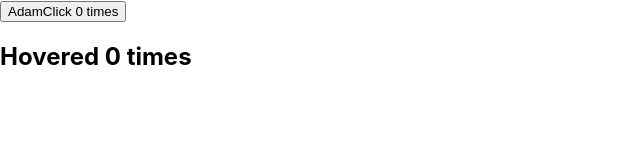
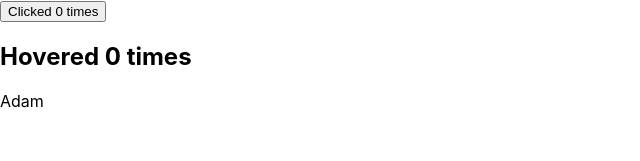
Before and after one commit to AdamStajer07/ReactLessons, a React (Create React App) app in the folder fifth-part/: page / in a window 1280 px wide. Shown: the top 161 px of the page, without its empty margins (0-640 px from the left). Built offline with nearby package versions, Linux system fonts and the light colour scheme.

Commit message:
Two lessons about render props in React

```diff
--- a/fifth-part/src/App.js
+++ b/fifth-part/src/App.js
@@ -1,11 +1,21 @@
 import ClickCounter from "./components/ClickCounter";
+import ClickCounter2 from "./components/ClickCounter2";
+import Counter from "./components/Counter";
 import HoverCounter from "./components/HoverCounter";
+import HoverCounter2 from "./components/HoverCounter2";
+import User from "./components/User";
 
 function App() {
   return (
     <>
-      <ClickCounter name="Adam"/>
-      <HoverCounter/>
+      {/* <ClickCounter name="Adam"/> */}
+      {/* <HoverCounter/> */}
+
+      <Counter render={(count, incrementCount)=><ClickCounter2 count={count} incrementCount={incrementCount}/>}/>
+      <Counter render={(count, incrementCount)=><HoverCounter2 count={count} incrementCount={incrementCount}/>}/>
+      {/* <ClickCounter2/> */}
+      {/* <HoverCounter2/> */}
+      <User render={(isLoggedIn)=>isLoggedIn?"Adam":"Guest"}/>
     </>
   );
 }
--- /dev/null
+++ b/fifth-part/src/components/ClickCounter2.js
@@ -0,0 +1,13 @@
+import React, { Component } from 'react'
+
+class ClickCounter2 extends Component {
+  render() {
+    console.log('Counter2')
+    const {count, incrementCount} = this.props
+    return (
+      <button onClick={incrementCount}>Clicked {count} times</button>
+    )
+  }
+}
+
+export default ClickCounter2
--- /dev/null
+++ b/fifth-part/src/components/Counter.js
@@ -0,0 +1,27 @@
+import React, { Component } from 'react'
+
+class Counter extends Component {
+    constructor(props) {
+        super(props)
+
+        this.state = {
+           count: 0
+        }
+      }
+    incrementCount = () => {
+        this.setState(prevState => {
+            return {count: prevState.count+1}
+        })
+    }
+  render() {
+    console.log('CounterMain')
+
+    return (
+      <div>
+        {this.props.render(this.state.count, this.incrementCount)}
+      </div>
+    )
+  }
+}
+
+export default Counter
--- /dev/null
+++ b/fifth-part/src/components/HoverCounter2.js
@@ -0,0 +1,14 @@
+import React, { Component } from 'react'
+
+class HoverCounter2 extends Component {
+
+  render() {
+    console.log('Hover2')
+    const {count, incrementCount} = this.props
+    return (
+        <h2 onMouseOver={incrementCount}>Hovered {count} times</h2>
+    )
+  }
+}
+
+export default HoverCounter2
--- /dev/null
+++ b/fifth-part/src/components/User.js
@@ -0,0 +1,13 @@
+import React, { Component } from 'react'
+
+class User extends Component {
+  render() {
+    return (
+      <div>
+        {this.props.render(true)}
+      </div>
+    )
+  }
+}
+
+export default User
--- a/fifth-part/src/index.js
+++ b/fifth-part/src/index.js
@@ -6,9 +6,7 @@ import reportWebVitals from './reportWebVitals';
 
 const root = ReactDOM.createRoot(document.getElementById('root'));
 root.render(
-  <React.StrictMode>
     <App />
-  </React.StrictMode>
 );
 
 // If you want to start measuring performance in your app, pass a function
```
